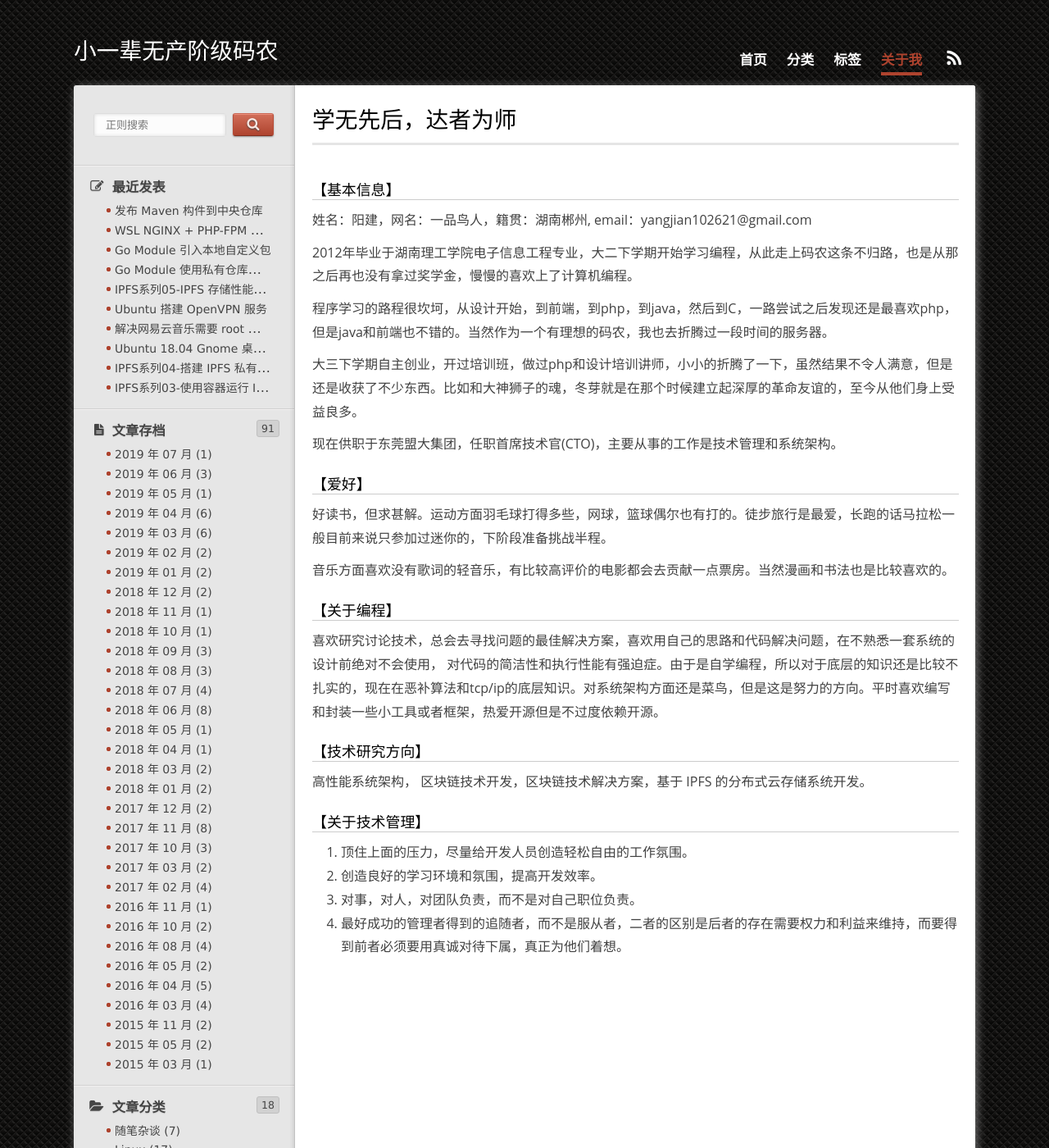
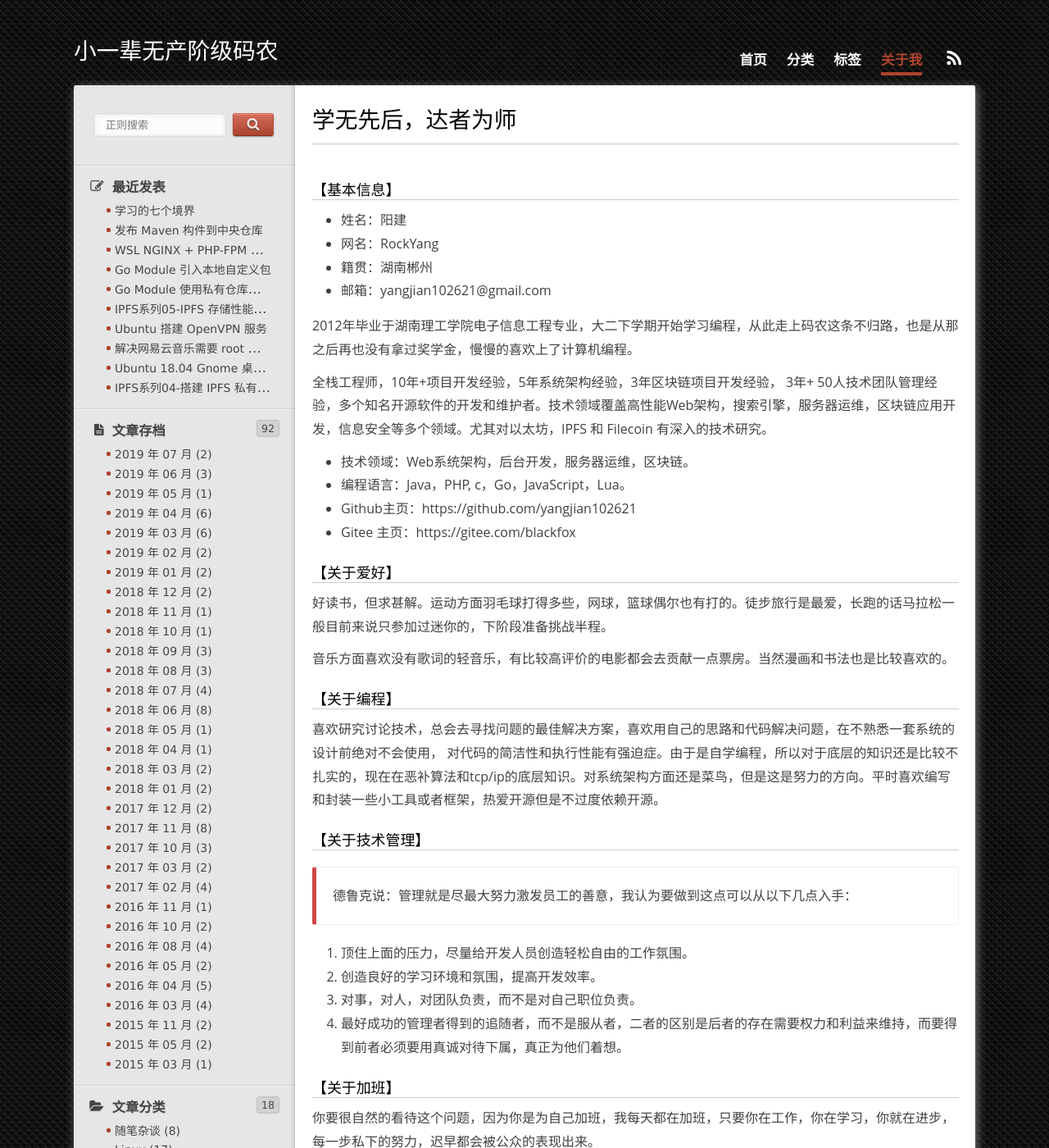
Before and after one commit to FunctFan/blog, a Jekyll site: the page built from about.md, in a window 1280 px wide and 1400 px high. Shown: the whole window at 82% size. Built offline with Jekyll 4.4.1, drawn with Linux system fonts in a browser that asks for light colours; some of the changed text lies outside the part shown.

Commit message:
add a new blog and update the about.md

```diff
--- /dev/null
+++ b/_posts/2019-07-19-think-about-study.md
@@ -0,0 +1,62 @@
+---
+layout: post
+title: 学习的七个境界
+categories: [随笔杂谈]
+tags: [梁漱溟]
+status: publish
+type: post
+published: true
+author: blackfox
+permalink: /20190719/think-about-study.html
+desc: 学习的七个境界，梁漱溟
+---
+
+本周读完了梁漱溟先生的自传文集[《我生有涯愿无尽》](https://book.douban.com/subject/1005975/)，书中讲到的学习的八个境界非常精妙通透，实乃大师的智慧
+所在。
+
+> 第一层境界：形成主见
+
+用心想一个问题，便会对这个问题有主见，形成自己的判断。
+
+正如李笑来老师所说：`对一个问题想得足够久了就会形成自己的看法。`
+
+
+> 第二层境界：发现问题
+
+有主见，才有你自己；有自己，才有旁人，才会发觉前后左右都是与我意见不同的人。
+
+
+> 第三层境界：融汇贯通
+
+你看到与自己想法相同的，感到亲切；看到与自己想法不同的，感到隔膜。有不同，就非求解决不可；有隔膜，就非求了解不可，
+不求甚解这个学习方案绝对不适合程序员，因为这会给你的程序造成不可弥补的错误。
+
+
+> 第四层境界：知不足
+
+用心之后，就知道要虚心了。自己当初一点见解之浮浅，不足以解决问题。需要寻求更合理，更快速的解决方案。
+
+
+> 第五层境界：以简御繁
+
+我一直相信简单就是美，不管是设计还是程序，因为这也是计算机的诞生的哲学依据 -- 世界万物都可以用 0 和 1 去存储和表现。
+你见到的意见越多，专研得愈深，这时候零碎的知识，片段的见解都没有了；心里全是一贯的系统，整个的组织。
+如此，就可以算成功了。到了这时候，才能以简御繁，才可以学问多而不觉得多。凡有系统的思想，在心里都很简单，仿佛只有一两句话。
+凡是大哲学家皆没有许多话说，总不过一两句。
+
+> 第六层境界：运用自如
+
+如果外面或里面还有解决不了的问题，那学问必是没到家。如果学问已经通了，就没有问题。
+
+真学问的人，学问可以完全归自己运用。假学问的人，学问在他的手里完全不会用。
+
+
+> 第六层境界：一览众山小
+
+当你对一门语言或者技能精通之后，你再去看别人或者自己早期的创作，其中得失长短都能够看出来。
+这个浅薄，那个到家，这个是什么分数，那个是什么程度，都知道得很清楚；因为自己从前也是这样，一切深浅精粗的层次都曾经过。
+
+
+> 第七层境界：通透
+
+这是我在读 linux 创始人林纳斯·托瓦兹的自传《Just for fun》时体会到的，所有的学问在思精理熟之后，心里就没有一点不透的了。
--- a/about.md
+++ b/about.md
@@ -10,37 +10,43 @@ comments: false
 
 【基本信息】
 ====
-姓名：阳建，网名：一品鸟人，籍贯：湖南郴州, email：yangjian102621@gmail.com
+* 姓名：阳建
+* 网名：RockYang
+* 籍贯：湖南郴州
+* 邮箱：yangjian102621@gmail.com
 
 2012年毕业于湖南理工学院电子信息工程专业，大二下学期开始学习编程，从此走上码农这条不归路，也是从那之后再也没有拿过奖学金，慢慢的喜欢上了计算机编程。
 
-程序学习的路程很坎坷，从设计开始，到前端，到php，到java，然后到C，一路尝试之后发现还是最喜欢php，但是java和前端也不错的。当然作为一个有理想的码农，我也去折腾过一段时间的服务器。
+全栈工程师，10年+项目开发经验，5年系统架构经验，3年区块链项目开发经验， 3年+ 50人技术团队管理经验，多个知名开源软件的开发和维护者。技术领域覆盖高性能Web架构，搜索引擎，服务器运维，区块链应用开发，信息安全等多个领域。尤其对以太坊，IPFS 和 Filecoin 有深入的技术研究。
 
-大三下学期自主创业，开过培训班，做过php和设计培训讲师，小小的折腾了一下，虽然结果不令人满意，但是还是收获了不少东西。比如和大神狮子的魂，冬芽就是在那个时候建立起深厚的革命友谊的，至今从他们身上受益良多。
+* 技术领域：Web系统架构，后台开发，服务器运维，区块链。
+* 编程语言：Java，PHP, c，Go，JavaScript，Lua。
+* Github主页：https://github.com/yangjian102621
+* Gitee 主页：https://gitee.com/blackfox
 
-现在供职于东莞盟大集团，任职首席技术官(CTO)，主要从事的工作是技术管理和系统架构。
-
-
-【爱好】
+【关于爱好】
 =====
 好读书，但求甚解。运动方面羽毛球打得多些，网球，篮球偶尔也有打的。徒步旅行是最爱，长跑的话马拉松一般目前来说只参加过迷你的，下阶段准备挑战半程。
 
 音乐方面喜欢没有歌词的轻音乐，有比较高评价的电影都会去贡献一点票房。当然漫画和书法也是比较喜欢的。
-
 
 【关于编程】
 =======
 喜欢研究讨论技术，总会去寻找问题的最佳解决方案，喜欢用自己的思路和代码解决问题，在不熟悉一套系统的设计前绝对不会使用， 对代码的简洁性和执行性能有强迫症。由于是自学编程，所以对于底层的知识还是比较不扎实的，现在在恶补算法和tcp/ip的底层知识。对系统架构方面还是菜鸟，但是这是努力的方向。平时喜欢编写和封装一些小工具或者框架，热爱开源但是不过度依赖开源。
 
 
-【技术研究方向】
-=======
-高性能系统架构， 区块链技术开发，区块链技术解决方案，基于 IPFS 的分布式云存储系统开发。
-
-
 【关于技术管理】
 =========
+
+> 德鲁克说：管理就是尽最大努力激发员工的善意，我认为要做到这点可以从以下几点入手：
+
 1. 顶住上面的压力，尽量给开发人员创造轻松自由的工作氛围。
 2. 创造良好的学习环境和氛围，提高开发效率。
 3. 对事，对人，对团队负责，而不是对自己职位负责。
 4. 最好成功的管理者得到的追随者，而不是服从者，二者的区别是后者的存在需要权力和利益来维持，而要得到前者必须要用真诚对待下属，真正为他们着想。
+
+【关于加班】
+=====
+你要很自然的看待这个问题，因为你是为自己加班，我每天都在加班，只要你在工作，你在学习，你就在进步，每一步私下的努力，迟早都会被公众的表现出来。
+
+但是如果你发现你的时间严重不够用，那说明你应该停下来休息了。
```
